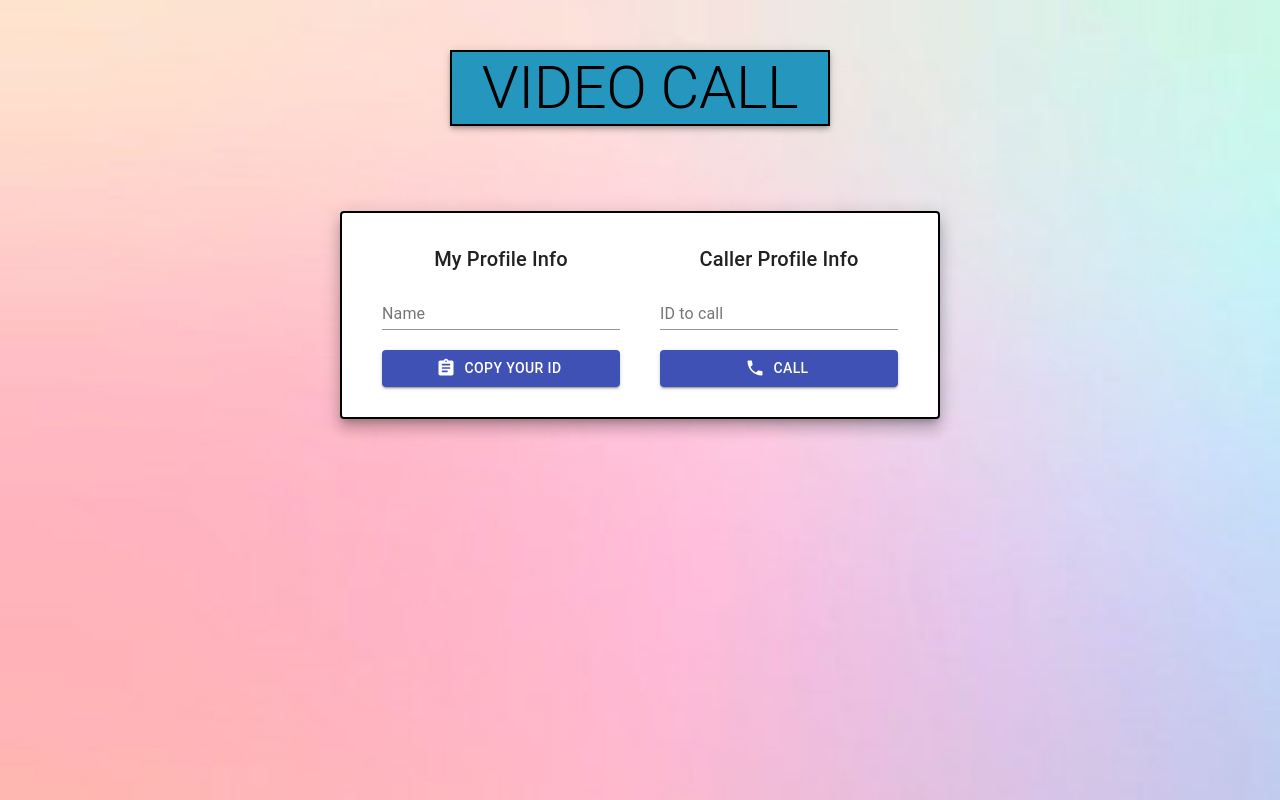
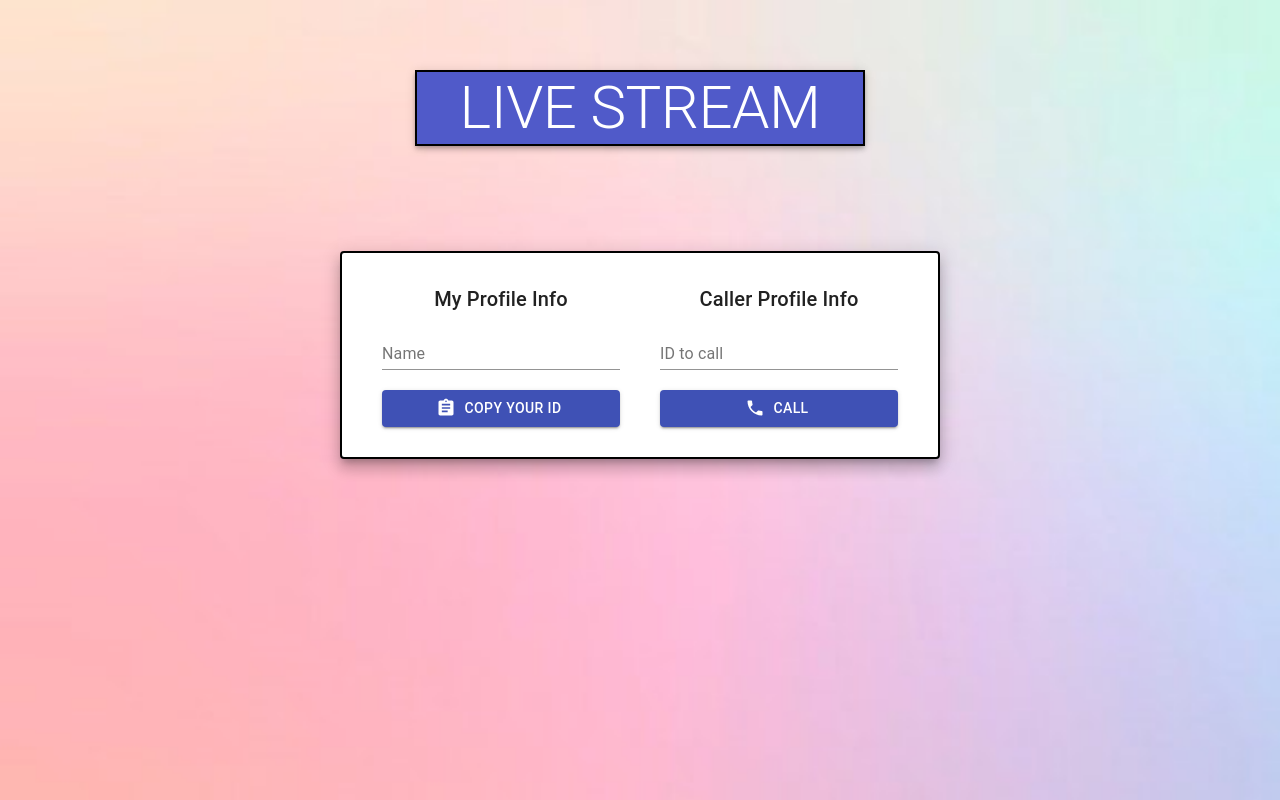
Before and after one commit to SuvethaaE/Livestream-videocall-clone-app, a React (Create React App) app in the folder client/: page / in a window 1280 px wide. Built offline with nearby package versions, Linux system fonts and the light colour scheme; no server answers.

Commit message:
make it better

```diff
--- a/client/src/App.js
+++ b/client/src/App.js
@@ -7,16 +7,16 @@ import Notification from "./components/Notification";
 const useStyles = makeStyles((theme) => ({
   appBar: {
     borderRadius: 0,
-    margin: '50px 50px',
+    margin: '70px 50px',
     display: 'flex',
     fontsize: '2.0rem',
     flexDirection: 'row',
     justifyContent: 'center',
     alignItems: 'center',
-    background:'rgb(37, 150, 190)',
-    color: 'black',
+    background:'#505AC9',
+    color: 'white',
     fontFamily:'Times New Roman',
-    width: '380px',
+    width: '450px',
     border: '2px solid black',
 
     [theme.breakpoints.down('xs')]: {
@@ -39,7 +39,7 @@ const App = () =>{
   <div className={obj.wrapper}>
      <AppBar className={obj.appBar} position="static" color="inherit">
     <Typography variant="h2" align="center">
-    VIDEO CALL
+    LIVE STREAM
     </Typography>
      </AppBar>
      <VideoPlay />
--- a/client/src/components/Notification.jsx
+++ b/client/src/components/Notification.jsx
@@ -10,9 +10,9 @@ const Notification = () => {
     <>
       {call.isReceivingCall && !callAccepted && (
         <div style={{ display: 'flex', justifyContent: 'space-around' }}>
-          <h1>{call.name} is calling:</h1>
+          <h3>{call.name} is calling you:</h3>
           <Button variant="contained" color="primary" onClick={AnswerCall}>
-            Answer
+            AnswerCall
           </Button>
         </div>
       )}
--- a/client/src/components/VideoPlay.jsx
+++ b/client/src/components/VideoPlay.jsx
@@ -5,7 +5,7 @@ import { SocketContext } from '../SocketContext';
 
 const useStyles = makeStyles((theme) => ({
   video: {
-    width: '550px',
+    width: '750px',
     [theme.breakpoints.down('xs')]: {
       width: '300px',
     },
@@ -18,7 +18,7 @@ const useStyles = makeStyles((theme) => ({
   },
   paper: {
     padding: '10px',
-    border: '2px solid black',
+    border: '3px solid black ',
     margin: '10px',
   },
 }));
@@ -32,7 +32,7 @@ const VideoPlay = () => {
       {stream && (
         <Paper className={classes.paper}>
           <Grid item xs={12} md={6}>
-            <Typography variant="h5" gutterBottom>{name || 'Name'}</Typography>
+            <Typography variant="h4" gutterBottom>{name || 'UserName'}</Typography>
             <video playsInline muted ref={myVideo} autoPlay className={classes.video} />
           </Grid>
         </Paper>
@@ -40,7 +40,7 @@ const VideoPlay = () => {
       {callAccepted && !callEnded && (
         <Paper className={classes.paper}>
           <Grid item xs={12} md={6}>
-            <Typography variant="h5" gutterBottom>{call.name || 'Name'}</Typography>
+            <Typography variant="h4" gutterBottom>{call.name || 'CallerName'}</Typography>
             <video playsInline ref={userVideo} autoPlay className={classes.video} />
           </Grid>
         </Paper>
--- a/client/src/index.css
+++ b/client/src/index.css
@@ -10,7 +10,7 @@ body
   align-items: center;
   text-align: center;
   justify-content: center;
-  color: rgb(17, 17, 17);
+  color: rgb(100, 32, 32);
 
 
 }
@@ -19,6 +19,6 @@ body
   padding: 0;
 }
 .heading{
-  color: black;
+  color: white;
 
 }
```
